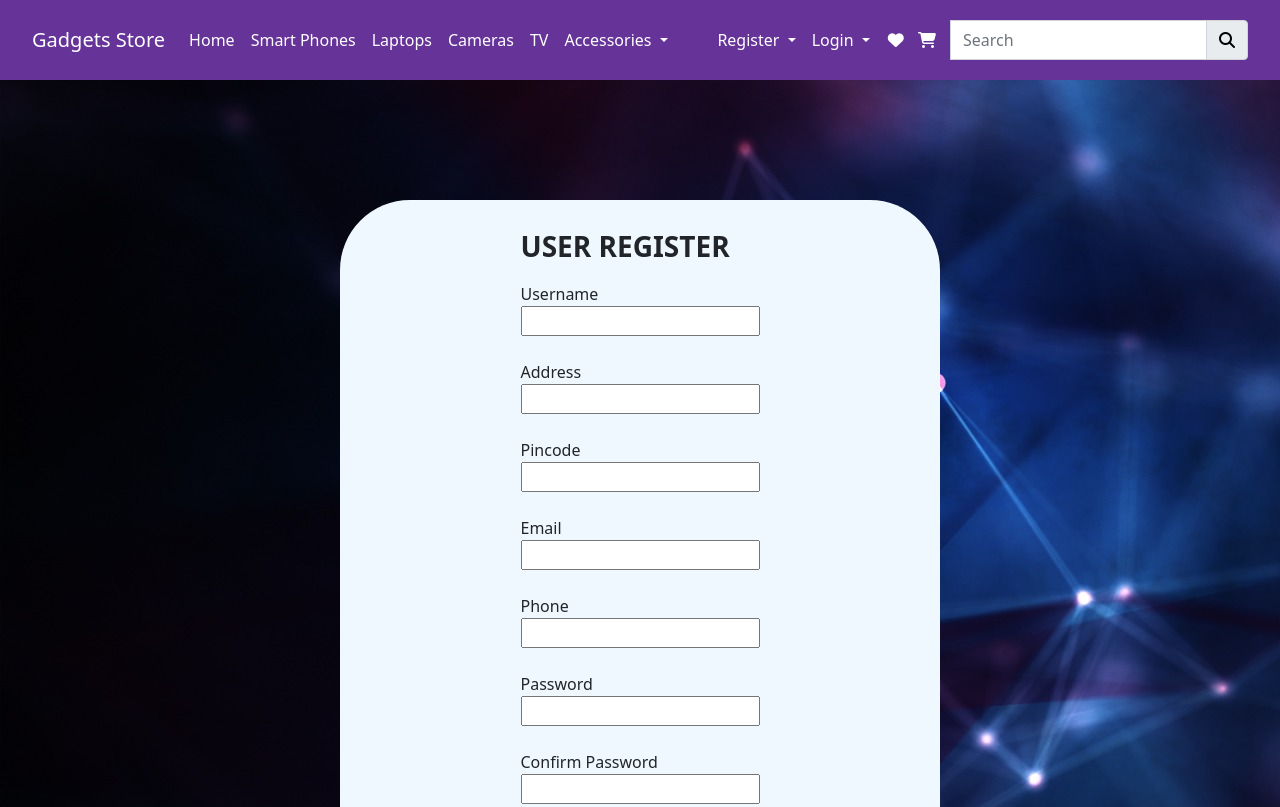
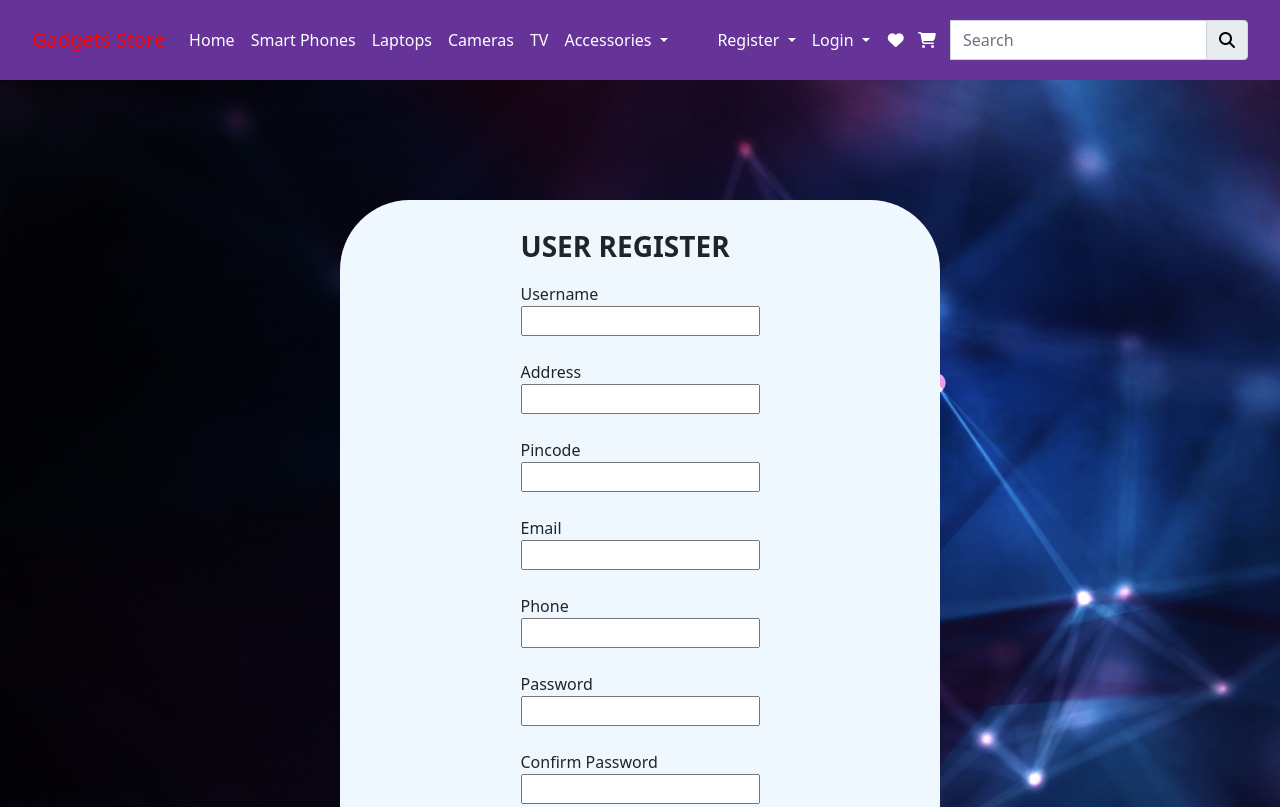
Before and after one commit to Ananthu303/Registration-sample, a plain HTML site: page index.html in a window 1280 px wide. Shown: the top 807 px of the page. Drawn offline with nearby package versions, Linux system fonts and the light colour scheme.

Commit message:
navbar colour is now red

```diff
--- a/index.html
+++ b/index.html
@@ -7,7 +7,7 @@
 .navbar .navbar-nav .nav-item .nav-link{
   color: white
 }
-.navbar .container-fluid .navbar-brand{color: white}
+.navbar .container-fluid .navbar-brand{color:red}
 
 body{background-image:url(abs2.jpg) ;}
 .navbar .container-fluid .navbar-toggler{color:black;background-color: white;}
```
